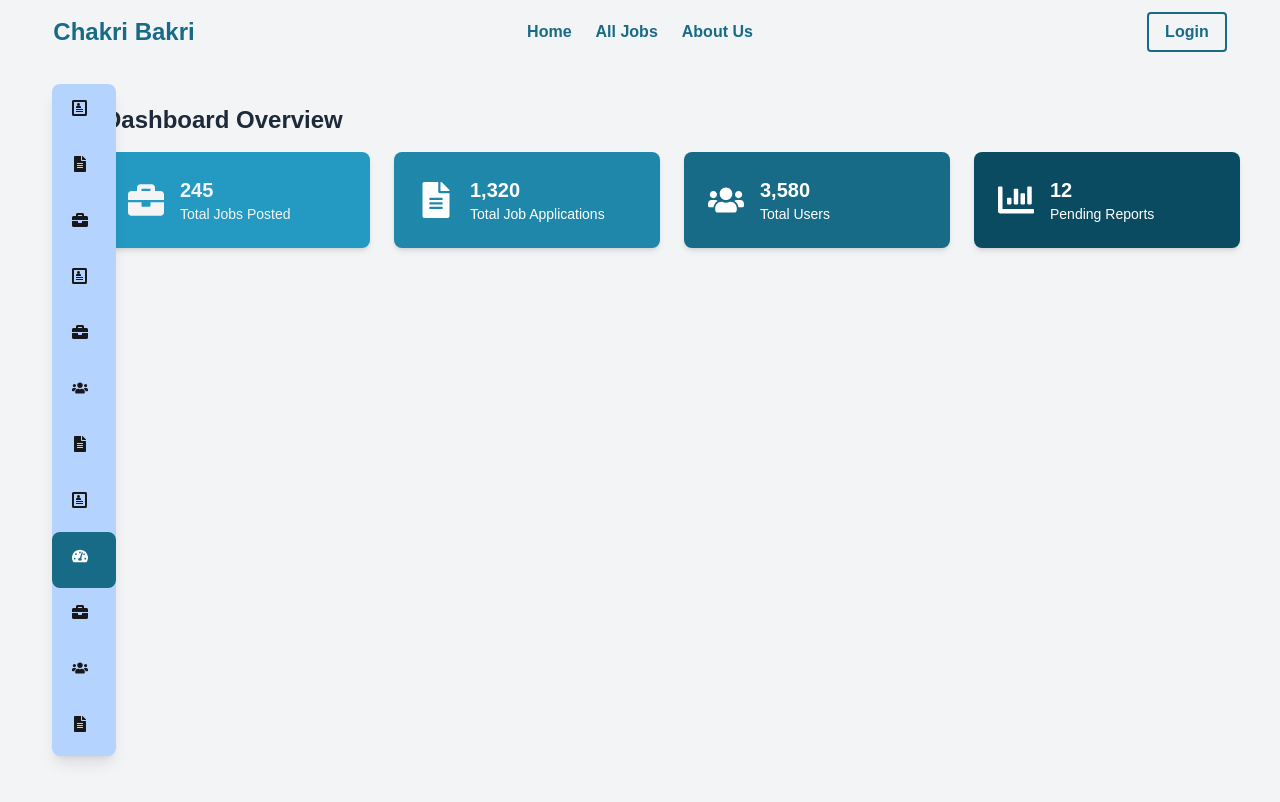
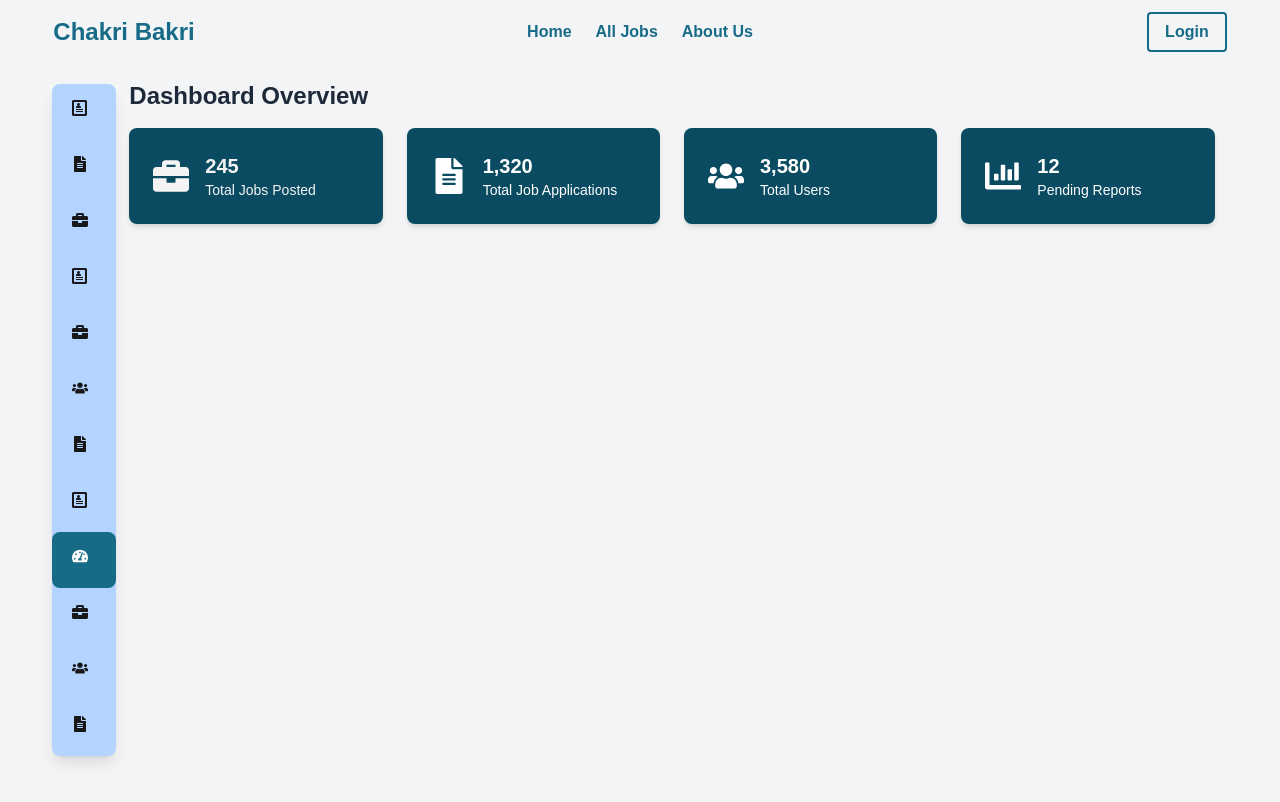
Before and after one commit to Motiur-Rahman-Dhrubo/Cakri-Bakri, a React (Vite) app: page /dashboard/overview in a window 1280 px wide. Shown: the top 802 px of the page. Built offline with nearby package versions, Linux system fonts and the light colour scheme; no server answers.

Commit message:
fixing some margin problem

```diff
--- a/src/pages/DashboardPages/JobPublisher/ManageJobs.jsx
+++ b/src/pages/DashboardPages/JobPublisher/ManageJobs.jsx
@@ -52,7 +52,7 @@ const ManageJobs = () => {
   };
 
   return (
-    <div className="mx-2 md:mx-6 lg:mx-10 my-4 bg-cb-card px-4 py-6 sm:px-6 sm:py-8 rounded-lg shadow-lg">
+    <div className="w-11/12 mx-auto my-4 bg-cb-card px-4 py-6 sm:px-6 sm:py-8 rounded-lg shadow-lg">
       <h1 className="text-2xl sm:text-3xl md:text-4xl lg:text-5xl text-cb-primary font-bold mb-4 text-center tracking-tight">
         Manage Jobs
       </h1>
--- a/src/pages/DashboardPages/JobPublisher/PostJob.jsx
+++ b/src/pages/DashboardPages/JobPublisher/PostJob.jsx
@@ -205,7 +205,7 @@ export default function PostJob() {
   };
 
   return (
-    <div className="m-2 md:m-10 bg-cb-card px-4 py-8 rounded-lg">
+    <div className="w-11/12 mx-auto bg-cb-card px-4 py-8 rounded-lg">
       <h1 className="text-3xl md:text-5xl text-cb-secondary font-bold mb-2 text-center">
         Post a New Job
       </h1>
--- a/src/pages/DashboardPages/Overview.jsx
+++ b/src/pages/DashboardPages/Overview.jsx
@@ -2,12 +2,12 @@ import { FaBriefcase, FaUsers, FaFileAlt, FaChartBar } from "react-icons/fa";
 
 const DashboardOverview = () => {
   return (
-    <section className="p-6">
+    <section className="w-11/12 mx-auto">
       <h2 className="text-2xl font-semibold text-gray-800 mb-4">Dashboard Overview</h2>
 
       <div className="grid grid-cols-1 md:grid-cols-2 lg:grid-cols-4 gap-6">
         {/* Total Jobs Posted */}
-        <div className="bg-[hsl(195,69%,45%)] text-cb-white p-6 rounded-lg shadow-md flex items-center">
+        <div className="bg-cb-secondary text-cb-white p-6 rounded-lg shadow-md flex items-center">
           <FaBriefcase className="text-4xl mr-4" />
           <div>
             <h3 className="text-xl font-bold">245</h3>
@@ -16,7 +16,7 @@ const DashboardOverview = () => {
         </div>
 
         {/* Total Applications */}
-        <div className="bg-[#1f87aa] text-white p-6 rounded-lg shadow-md flex items-center">
+        <div className="bg-cb-secondary text-white p-6 rounded-lg shadow-md flex items-center">
           <FaFileAlt className="text-4xl mr-4" />
           <div>
             <h3 className="text-xl font-bold">1,320</h3>
@@ -25,7 +25,7 @@ const DashboardOverview = () => {
         </div>
 
         {/* Total Users */}
-        <div className="bg-cb-primary text-white p-6 rounded-lg shadow-md flex items-center">
+        <div className="bg-cb-secondary text-white p-6 rounded-lg shadow-md flex items-center">
           <FaUsers className="text-4xl mr-4" />
           <div>
             <h3 className="text-xl font-bold">3,580</h3>
```
